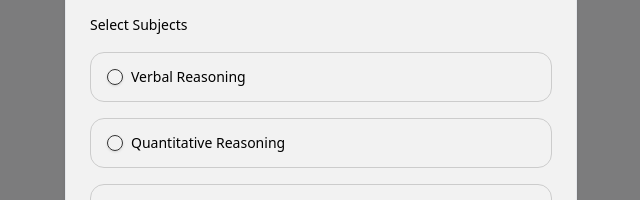
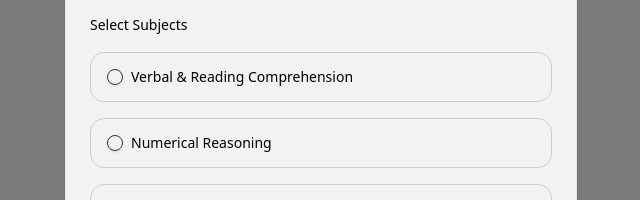
Before and after one commit to shubh-37/udaan-frontend, a React (Vite) app: page /aptitude in a window 1280 px wide. Shown: the part 221-421 px from the top of the page, without its empty margins (319-959 px from the left). Built offline with nearby package versions, Linux system fonts and the light colour scheme; no server answers.

Commit message:
updated the headings

```diff
--- a/src/components/ConfigModal.jsx
+++ b/src/components/ConfigModal.jsx
@@ -1,27 +1,24 @@
-"use client"
-
-import { useState } from "react"
-import { motion } from "framer-motion"
-import { Checkbox } from "@/components/ui/checkbox"
-import { Button } from "@/components/ui/button"
-import { Card, CardContent, CardDescription, CardFooter, CardHeader, CardTitle } from "@/components/ui/card"
-import { Label } from "@/components/ui/label"
-import { RadioGroup, RadioGroupItem } from "@/components/ui/radio-group"
+import { useState } from 'react';
+import { motion } from 'framer-motion';
+import { Checkbox } from '@/components/ui/checkbox';
+import { Button } from '@/components/ui/button';
+import { Card, CardContent, CardDescription, CardFooter, CardHeader, CardTitle } from '@/components/ui/card';
+import { Label } from '@/components/ui/label';
 
 export default function ConfigModal({ onSubmit }) {
   const [subjects, setSubjects] = useState({
     verbal: false,
     quant: false,
-    logical: false,
-  })
-  const [acknowledged, setAcknowledged] = useState(false)
+    logical: false
+  });
+  const [acknowledged, setAcknowledged] = useState(false);
 
   const handleSubmit = () => {
     if (!Object.values(subjects).some(Boolean) || !acknowledged) {
-      return
+      return;
     }
-    onSubmit({subjects })
-  }
+    onSubmit({ subjects });
+  };
 
   return (
     <div className="fixed inset-0 bg-black/50 flex items-center justify-center p-4 min-h-screen">
@@ -32,14 +29,13 @@ export default function ConfigModal({ onSubmit }) {
             <CardDescription>Please select your subjects</CardDescription>
           </CardHeader>
           <CardContent className="space-y-6">
-
             <div className="space-y-4">
               <Label>Select Subjects</Label>
               <div className="grid gap-4">
                 {Object.entries({
-                  verbal: "Verbal Reasoning",
-                  quant: "Quantitative Reasoning",
-                  logical: "Logical Reasoning",
+                  verbal: 'Verbal & Reading Comprehension',
+                  quant: 'Numerical Reasoning',
+                  logical: 'Logical Reasoning'
                 }).map(([key, label]) => (
                   <div key={key} className="flex items-center space-x-2 rounded-md border p-4">
                     <Checkbox
@@ -55,7 +51,12 @@ export default function ConfigModal({ onSubmit }) {
             </div>
 
             <div className="flex items-center space-x-2 rounded-md border p-4 bg-muted">
-              <Checkbox id="acknowledge" checked={acknowledged} onCheckedChange={setAcknowledged} className="data-[state=checked]:bg-blue-600 data-[state=checked]:border-blue-600"/>
+              <Checkbox
+                id="acknowledge"
+                checked={acknowledged}
+                onCheckedChange={setAcknowledged}
+                className="data-[state=checked]:bg-blue-600 data-[state=checked]:border-blue-600"
+              />
               <Label htmlFor="acknowledge" className="text-sm">
                 I understand that once the test begins, I cannot pause or restart it. I will ensure I have a stable
                 internet connection and will not refresh the page during the test.
@@ -74,5 +75,5 @@ export default function ConfigModal({ onSubmit }) {
         </Card>
       </motion.div>
     </div>
-  )
+  );
 }
```
